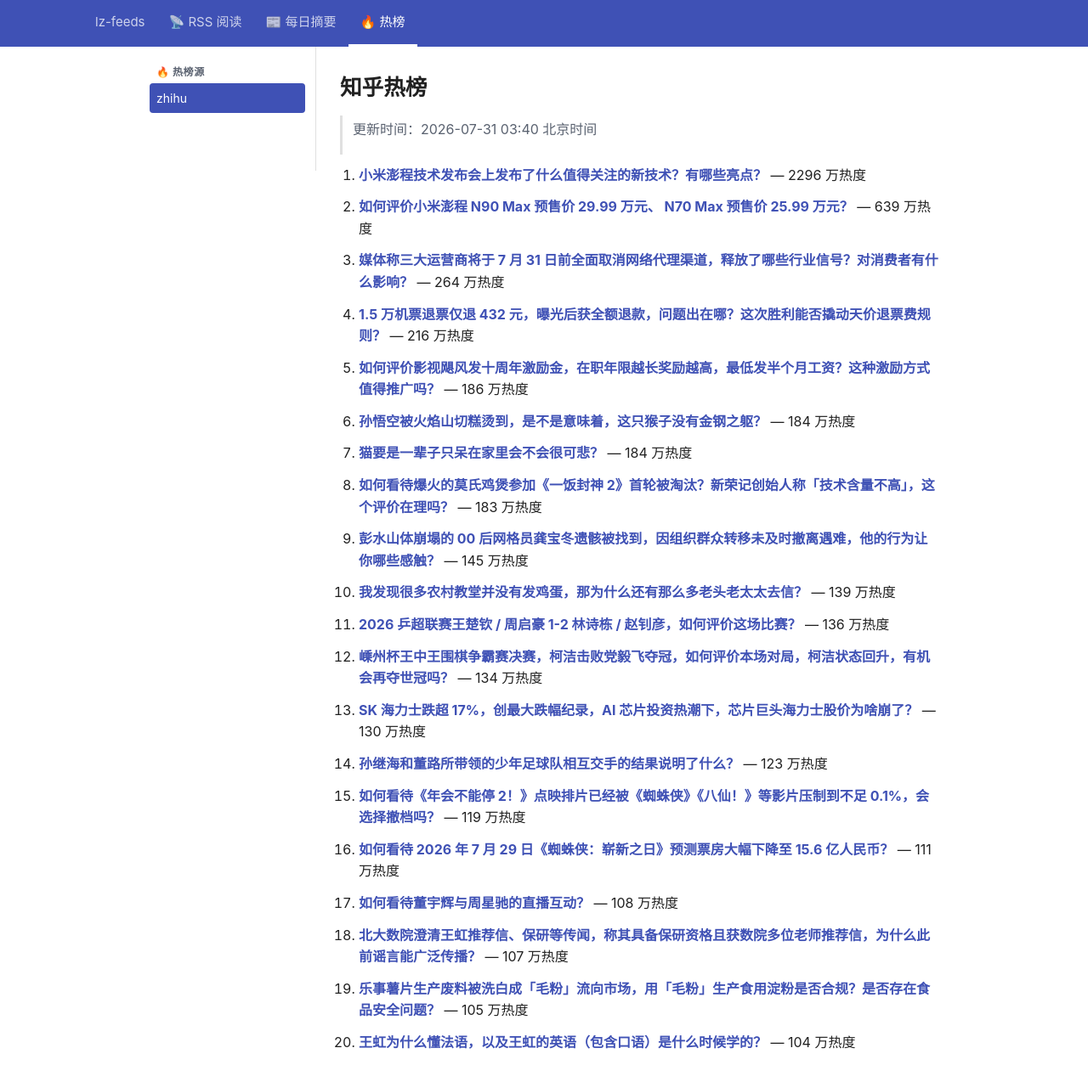
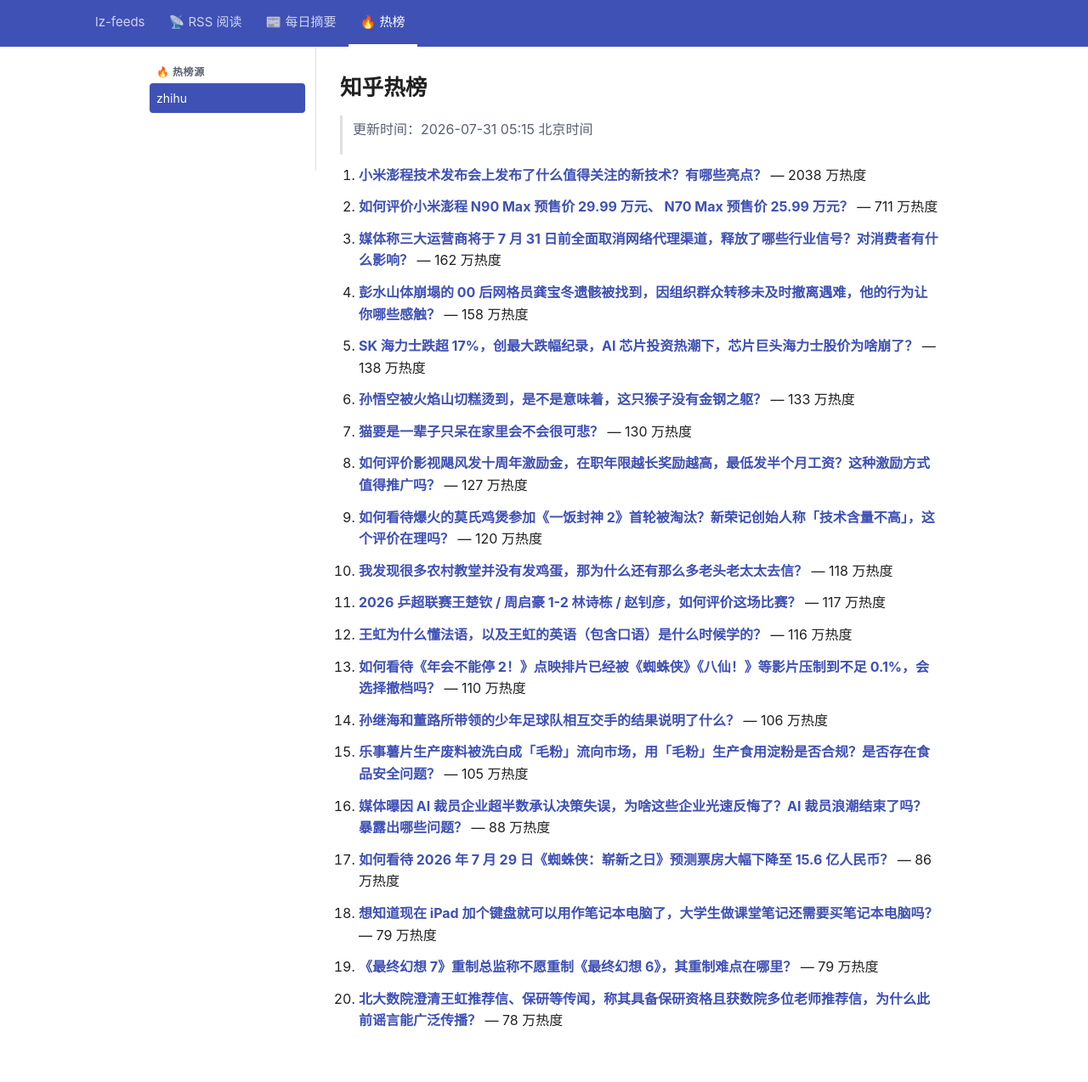
Before and after one commit to lizhang0101/lz-feeds, a Jekyll site: the page built from _hotlist/zhihu.md, in a window 1280 px wide and 1305 px high. Shown: the top 1274 px of the window at 85% size. Built offline with Jekyll 4.4.1, drawn with Linux system fonts in a browser that asks for light colours.

Commit message:
hotlist: 2026-07-30T21:15Z

```diff
--- a/_hotlist/zhihu.md
+++ b/_hotlist/zhihu.md
@@ -1,48 +1,48 @@
 ---
-updated: 2026-07-31 03:40 北京时间
+updated: 2026-07-31 05:15 北京时间
 count: 20
 ---
 
 # 知乎热榜
 
-> 更新时间：2026-07-31 03:40 北京时间
+> 更新时间：2026-07-31 05:15 北京时间
 
-1. **[小米澎程技术发布会上发布了什么值得关注的新技术？有哪些亮点？](https://www.zhihu.com/question/2066129660551722919)** — 2296 万热度
+1. **[小米澎程技术发布会上发布了什么值得关注的新技术？有哪些亮点？](https://www.zhihu.com/question/2066129660551722919)** — 2038 万热度
 
-2. **[如何评价小米澎程 N90 Max 预售价 29.99 万元、 N70 Max 预售价 25.99 万元？](https://www.zhihu.com/question/2066257961672864074)** — 639 万热度
+2. **[如何评价小米澎程 N90 Max 预售价 29.99 万元、 N70 Max 预售价 25.99 万元？](https://www.zhihu.com/question/2066257961672864074)** — 711 万热度
 
-3. **[媒体称三大运营商将于 7 月 31 日前全面取消网络代理渠道，释放了哪些行业信号？对消费者有什么影响？](https://www.zhihu.com/question/2065771256972932835)** — 264 万热度
+3. **[媒体称三大运营商将于 7 月 31 日前全面取消网络代理渠道，释放了哪些行业信号？对消费者有什么影响？](https://www.zhihu.com/question/2065771256972932835)** — 162 万热度
 
-4. **[1.5 万机票退票仅退 432 元，曝光后获全额退款，问题出在哪？这次胜利能否撬动天价退票费规则？](https://www.zhihu.com/question/2066088472851341477)** — 216 万热度
+4. **[彭水山体崩塌的 00 后网格员龚宝冬遗骸被找到，因组织群众转移未及时撤离遇难，他的行为让你哪些感触？](https://www.zhihu.com/question/2065832666918645764)** — 158 万热度
 
-5. **[如何评价影视飓风发十周年激励金，在职年限越长奖励越高，最低发半个月工资？这种激励方式值得推广吗？](https://www.zhihu.com/question/2066121761117004785)** — 186 万热度
+5. **[SK 海力士跌超 17%，创最大跌幅纪录，AI 芯片投资热潮下，芯片巨头海力士股价为啥崩了？](https://www.zhihu.com/question/2065810199877611641)** — 138 万热度
 
-6. **[孙悟空被火焰山切糕烫到，是不是意味着，这只猴子没有金钢之躯？](https://www.zhihu.com/question/1936761762335663228)** — 184 万热度
+6. **[孙悟空被火焰山切糕烫到，是不是意味着，这只猴子没有金钢之躯？](https://www.zhihu.com/question/1936761762335663228)** — 133 万热度
 
-7. **[猫要是一辈子只呆在家里会不会很可悲？](https://www.zhihu.com/question/1912983496344974934)** — 184 万热度
+7. **[猫要是一辈子只呆在家里会不会很可悲？](https://www.zhihu.com/question/1912983496344974934)** — 130 万热度
 
-8. **[如何看待爆火的莫氏鸡煲参加《一饭封神 2》首轮被淘汰？新荣记创始人称「技术含量不高」，这个评价在理吗？](https://www.zhihu.com/question/2065849620689679885)** — 183 万热度
+8. **[如何评价影视飓风发十周年激励金，在职年限越长奖励越高，最低发半个月工资？这种激励方式值得推广吗？](https://www.zhihu.com/question/2066121761117004785)** — 127 万热度
 
-9. **[彭水山体崩塌的 00 后网格员龚宝冬遗骸被找到，因组织群众转移未及时撤离遇难，他的行为让你哪些感触？](https://www.zhihu.com/question/2065832666918645764)** — 145 万热度
+9. **[如何看待爆火的莫氏鸡煲参加《一饭封神 2》首轮被淘汰？新荣记创始人称「技术含量不高」，这个评价在理吗？](https://www.zhihu.com/question/2065849620689679885)** — 120 万热度
 
-10. **[我发现很多农村教堂并没有发鸡蛋，那为什么还有那么多老头老太太去信？](https://www.zhihu.com/question/2065207564342654038)** — 139 万热度
+10. **[我发现很多农村教堂并没有发鸡蛋，那为什么还有那么多老头老太太去信？](https://www.zhihu.com/question/2065207564342654038)** — 118 万热度
 
-11. **[2026 乒超联赛王楚钦 / 周启豪 1-2 林诗栋 / 赵钊彦，如何评价这场比赛？](https://www.zhihu.com/question/2066151298727204798)** — 136 万热度
+11. **[2026 乒超联赛王楚钦 / 周启豪 1-2 林诗栋 / 赵钊彦，如何评价这场比赛？](https://www.zhihu.com/question/2066151298727204798)** — 117 万热度
 
-12. **[嵊州杯王中王围棋争霸赛决赛，柯洁击败党毅飞夺冠，如何评价本场对局，柯洁状态回升，有机会再夺世冠吗？](https://www.zhihu.com/question/2066207792684164089)** — 134 万热度
+12. **[王虹为什么懂法语，以及王虹的英语（包含口语）是什么时候学的？](https://www.zhihu.com/question/2065435663818830022)** — 116 万热度
 
-13. **[SK 海力士跌超 17%，创最大跌幅纪录，AI 芯片投资热潮下，芯片巨头海力士股价为啥崩了？](https://www.zhihu.com/question/2065810199877611641)** — 130 万热度
+13. **[如何看待《年会不能停 2！》点映排片已经被《蜘蛛侠》《八仙！》等影片压制到不足 0.1%，会选择撤档吗？](https://www.zhihu.com/question/2065844223958692335)** — 110 万热度
 
-14. **[孙继海和董路所带领的少年足球队相互交手的结果说明了什么？](https://www.zhihu.com/question/2065418706516289153)** — 123 万热度
+14. **[孙继海和董路所带领的少年足球队相互交手的结果说明了什么？](https://www.zhihu.com/question/2065418706516289153)** — 106 万热度
 
-15. **[如何看待《年会不能停 2！》点映排片已经被《蜘蛛侠》《八仙！》等影片压制到不足 0.1%，会选择撤档吗？](https://www.zhihu.com/question/2065844223958692335)** — 119 万热度
+15. **[乐事薯片生产废料被洗白成「毛粉」流向市场，用「毛粉」生产食用淀粉是否合规？是否存在食品安全问题？](https://www.zhihu.com/question/2065806972587356861)** — 105 万热度
 
-16. **[如何看待 2026 年 7 月 29 日《蜘蛛侠：崭新之日》预测票房大幅下降至 15.6 亿人民币？](https://www.zhihu.com/question/2065493257627423324)** — 111 万热度
+16. **[媒体曝因 AI 裁员企业超半数承认决策失误，为啥这些企业光速反悔了？AI 裁员浪潮结束了吗？暴露出哪些问题？](https://www.zhihu.com/question/2065915199089894895)** — 88 万热度
 
-17. **[如何看待董宇辉与周星驰的直播互动？](https://www.zhihu.com/question/2065928846315205455)** — 108 万热度
+17. **[如何看待 2026 年 7 月 29 日《蜘蛛侠：崭新之日》预测票房大幅下降至 15.6 亿人民币？](https://www.zhihu.com/question/2065493257627423324)** — 86 万热度
 
-18. **[北大数院澄清王虹推荐信、保研等传闻，称其具备保研资格且获数院多位老师推荐信，为什么此前谣言能广泛传播？](https://www.zhihu.com/question/2065760409827665215)** — 107 万热度
+18. **[想知道现在 iPad 加个键盘就可以用作笔记本电脑了，大学生做课堂笔记还需要买笔记本电脑吗？](https://www.zhihu.com/question/2063239296660906231)** — 79 万热度
 
-19. **[乐事薯片生产废料被洗白成「毛粉」流向市场，用「毛粉」生产食用淀粉是否合规？是否存在食品安全问题？](https://www.zhihu.com/question/2065806972587356861)** — 105 万热度
+19. **[《最终幻想 7》重制总监称不愿重制《最终幻想 6》，其重制难点在哪里？](https://www.zhihu.com/question/2065717471936508734)** — 79 万热度
 
-20. **[王虹为什么懂法语，以及王虹的英语（包含口语）是什么时候学的？](https://www.zhihu.com/question/2065435663818830022)** — 104 万热度
+20. **[北大数院澄清王虹推荐信、保研等传闻，称其具备保研资格且获数院多位老师推荐信，为什么此前谣言能广泛传播？](https://www.zhihu.com/question/2065760409827665215)** — 78 万热度
```
